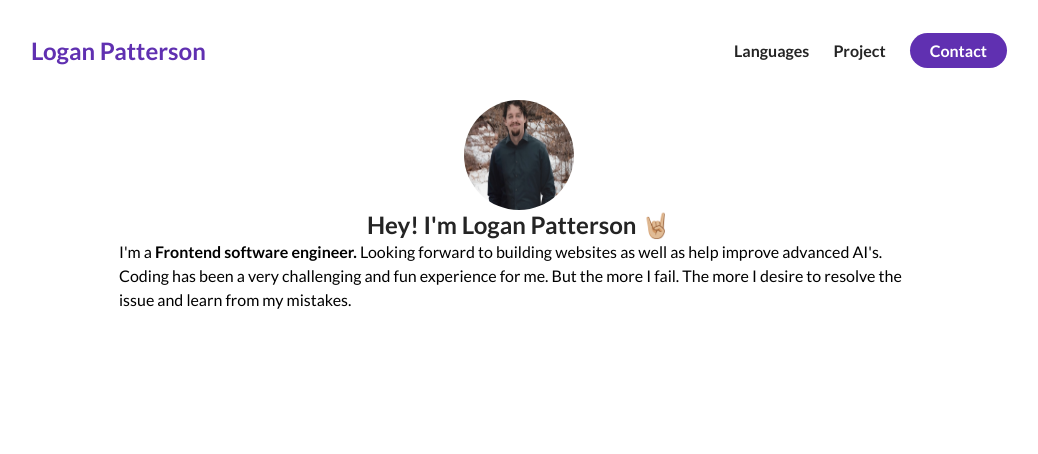
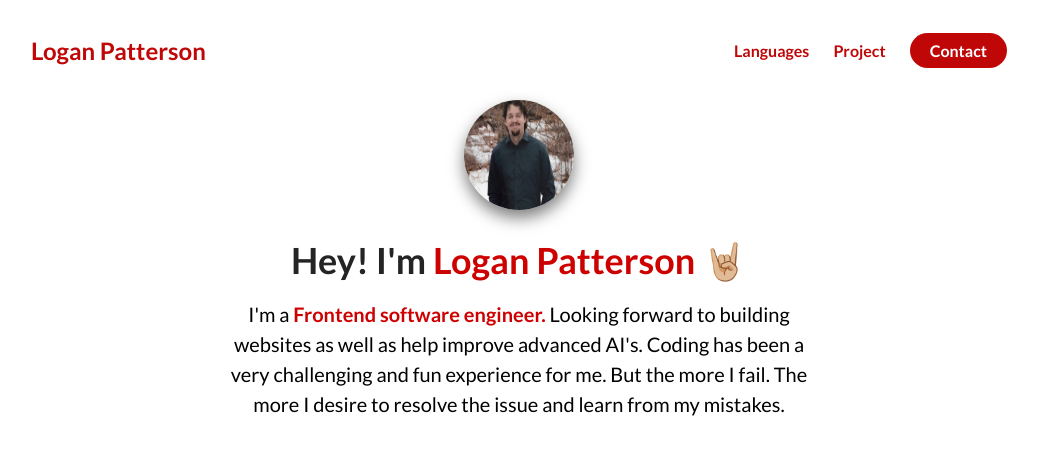
Before and after one commit to Ljp-5280/E.PortfolioHTML, a plain HTML site: page index.html in a window 1280 px wide. Shown: the whole page, without its empty margins (121-1159 px from the left). Drawn offline with Linux system fonts and the light colour scheme.

Commit message:
e.portfolio-push-.2

```diff
--- a/style.css
+++ b/style.css
@@ -10,6 +10,10 @@ h1, h2, h3, h4, h5, h6 span {
 color: #242424;
 text-align: center;
 line-height: 1.25;
+}
+
+h1 {
+    font-size: 36px;
 }
 
 p {
@@ -33,6 +37,10 @@ flex-1 {
     max-width: 800px;
     margin: 0 auto;
 }
+
+.text--purple {
+    color: rgb(206, 1, 1);
+}
 /*NAVIGATION BAR */
 nav {
     height: 100px;
@@ -49,26 +57,26 @@ nav {
 
 .nav__link--anchor {
     margin: 0 12px;
-    color: #242424;
+    color: rgb(192, 7, 7);
     text-decoration: none;
     font-weight:  700;
 
 }
 
 .nav__link--anchor-primary {
-    background-color: #6030b1;
+    background-color: rgb(192, 7, 7);
     padding: 8px 20px;
     border-radius: 50px;
     color: white;
     transition: all 300ms ease;
 }
 .nav__link--anchor-primary:hover {
-    background-color: #5d3eff;
+    background-color: black;
 }
 
 .personal__logo {
     font-size: 24px;
-    color: #6030b1;
+    color: rgb(192, 7, 7);
     margin: 0 12px;
     font-weight: bold;
 }
@@ -86,6 +94,9 @@ display: flex;
 flex-direction: column;
 justify-content: center;
 align-items: center;
+max-width: 600px;
+margin: 0 auto;
+text-align: center;
 }
 
 .about-me__picture--mask {
@@ -93,6 +104,8 @@ align-items: center;
     height: 110px;
     border-radius: 50%;
     overflow: hidden;
+    box-shadow: 0 8px 16px rgba(0,0,0,.50);
+    margin-bottom: 28px;
 
 }
 
@@ -105,3 +118,11 @@ align-items: center;
 transform: scale(1.5);
 padding-top: 8px;
 }
+
+.about-me__info--title {
+    margin-bottom: 16px;
+}
+.about-me__info--para {
+    font-size: 20px;
+    margin-bottom: 28px;
+}
```
Also changed, not shown: assets/undraw_websites.svg (deleted), 2 other files.
